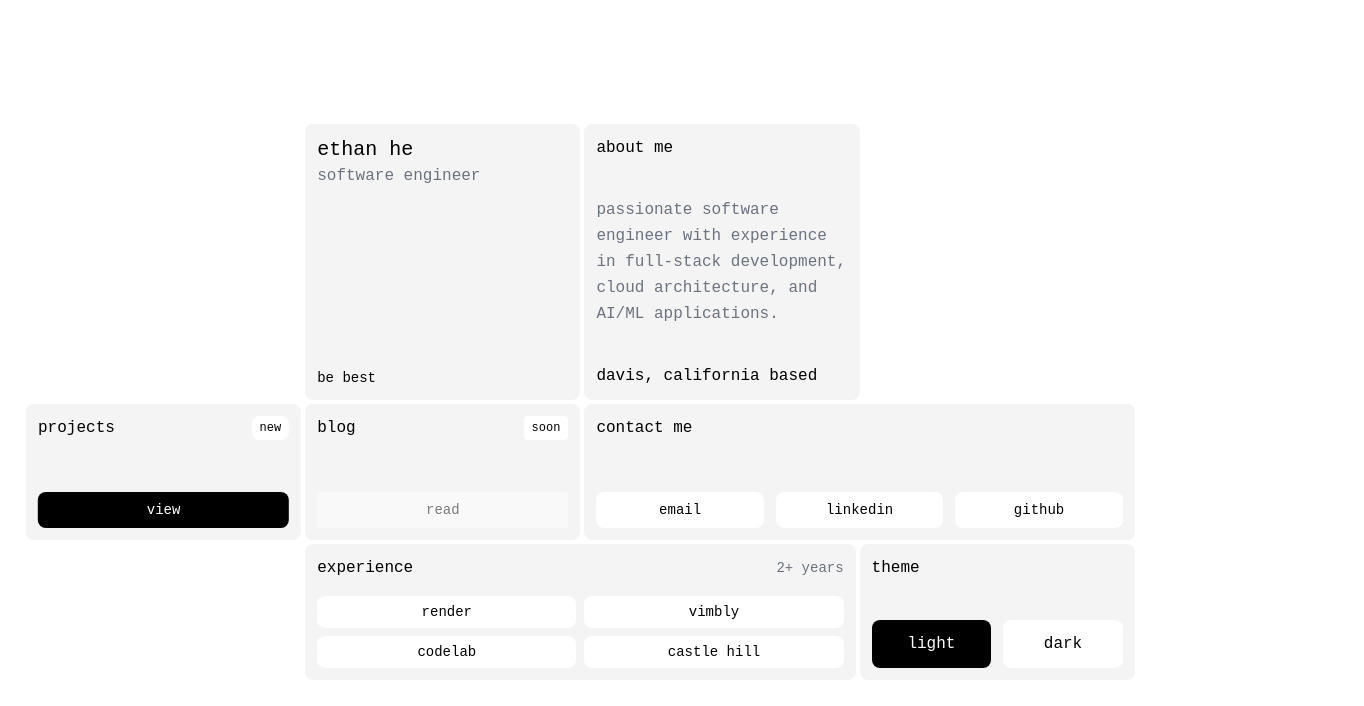
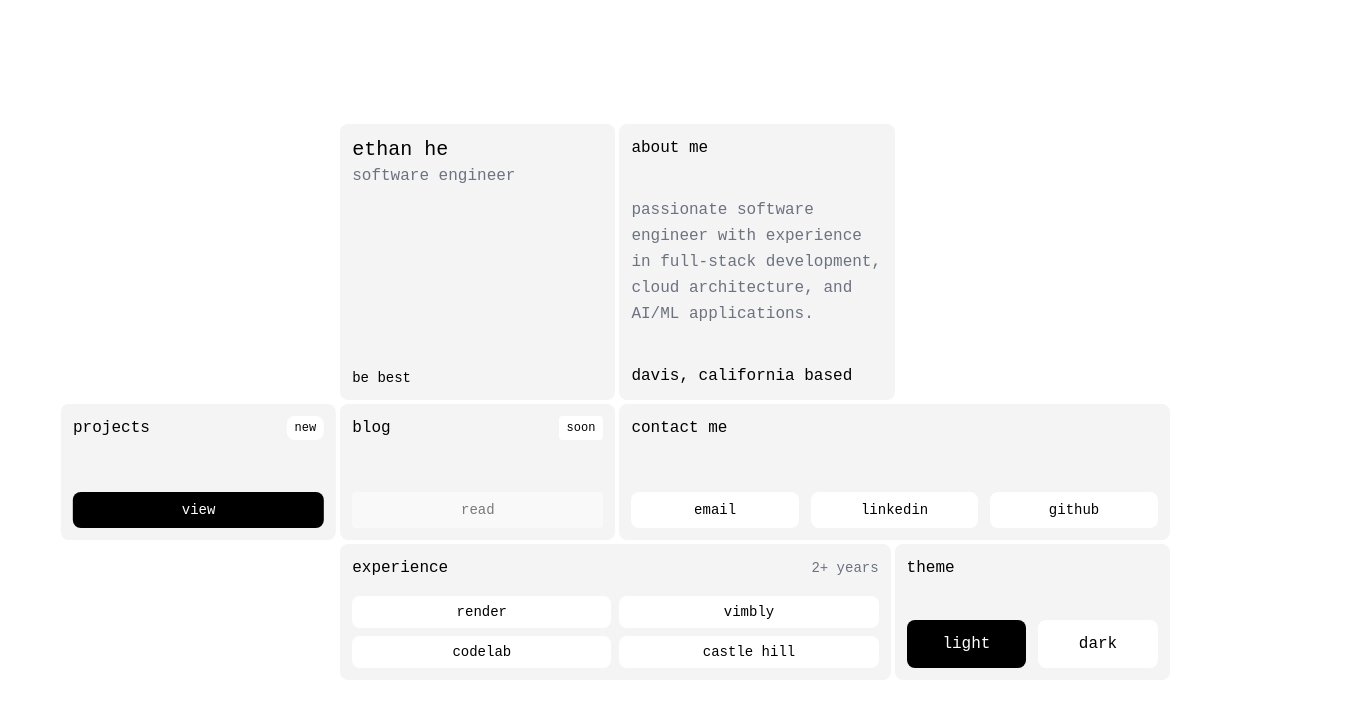
Before and after one commit to ethanlhe/ehelol, a React (Vite) app: page / in a window 1280 px wide. Shown: the top 706 px of the page, 1364 px wide, since content can reach past the window. Built offline with nearby package versions, Linux system fonts and the light colour scheme.

Commit message:
Increase left margin
Increase the left margin of a section, using relative units (rem, em, %, vw/vh) instead of pixels.  The exact implementation details are not specified.

```diff
--- a/src/pages/Index.tsx
+++ b/src/pages/Index.tsx
@@ -65,7 +65,7 @@ const Index = () => {
             </div>
 
             {/* Desktop Layout - Original asymmetric design */}
-            <div className="hidden md:block relative w-full max-w-[64rem]" style={{ marginLeft: "10rem" }}>
+            <div className="hidden md:block relative w-full max-w-[64rem]" style={{ marginLeft: "14.375rem" }}>
               {/* Top Row */}
               <div className="flex gap-1">
                 <div className="h-[17.2rem] w-[17.2rem]">
```
